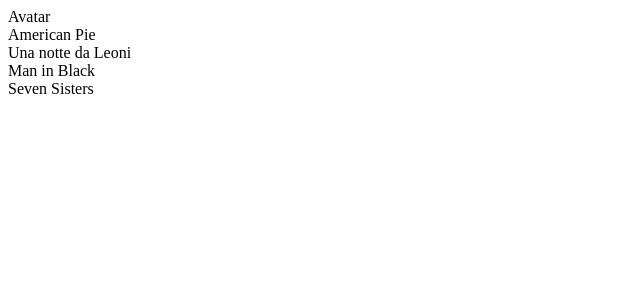
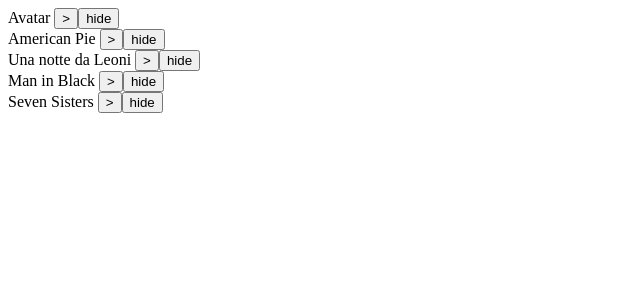
Before and after one commit to LukeSkywa/IniMenoUno, an Angular app: page /list in a window 1280 px wide. Shown: the top 300 px of the page, without its empty margins (0-640 px from the left). Built offline with nearby package versions, Linux system fonts and the light colour scheme.

Commit message:
hide button

```diff
--- a/src/app/components/lista/lista.component.html
+++ b/src/app/components/lista/lista.component.html
@@ -1,3 +1,5 @@
-<div>
-    <ng-container *ngFor="let filmItem of filmList">{{filmItem.name}}<br></ng-container>
-</div>
+<ng-container *ngFor="let filmItem of filmList">
+    <div *ngIf="filmItem.show"> {{filmItem.name}}
+        <button [routerLink]="['/FilmDetail', filmItem.id]">></button>
+        <button (click)="filmItem.show = false"> hide</button></div>
+</ng-container>
--- a/src/app/components/lista/lista.component.ts
+++ b/src/app/components/lista/lista.component.ts
@@ -11,7 +11,6 @@ import { GeneriService } from 'src/app/service/generi.service';
 export class ListaComponent implements OnInit {
 
   fontStyle:string="bold";
-  select: boolean;
   messaggio: string;
   @Output()
   showDetail: EventEmitter<number>= new EventEmitter();
@@ -25,7 +24,6 @@ export class ListaComponent implements OnInit {
 
   constructor(private filmListService: FilmListService, private listGenere: GeneriService) {
     this.filmList=filmListService.getFilmList();
-    this.select=false;
     this.generi=listGenere.getList();
    }
 
--- a/src/app/models/film-item.ts
+++ b/src/app/models/film-item.ts
@@ -4,4 +4,5 @@ export interface FilmItem {
     durataMinuti: number;
     genere: string;
     favourited: boolean ;
+    show:boolean;
 }
--- a/src/app/service/film-list.service.ts
+++ b/src/app/service/film-list.service.ts
@@ -6,11 +6,11 @@ import { FilmItem } from '../models/film-item';
 })
 export class FilmListService {
   private filmListStored:FilmItem[]=[
-    { id:1, name:"Avatar", durataMinuti:120, genere:"azione", favourited:false},
-    { id:2, name:"American Pie", durataMinuti:120,genere:"commedia", favourited:false},
-    { id:3, name:"Una notte da Leoni", durataMinuti:120, genere:"commedia", favourited:false},
-    { id:4, name:"Man in Black", durataMinuti:120, genere:"commedia",favourited:false},
-    { id:5, name:"Seven Sisters", durataMinuti:120, genere:"psicologico", favourited:false},
+    { id:1, name:"Avatar", durataMinuti:120, genere:"azione", favourited:false, show:true},
+    { id:2, name:"American Pie", durataMinuti:120,genere:"commedia", favourited:false,show:true},
+    { id:3, name:"Una notte da Leoni", durataMinuti:120, genere:"commedia", favourited:false,show:true},
+    { id:4, name:"Man in Black", durataMinuti:120, genere:"commedia",favourited:false,show:true},
+    { id:5, name:"Seven Sisters", durataMinuti:120, genere:"psicologico", favourited:false,show:true},
   ];
 
   getFilmList(): FilmItem[]{
```
